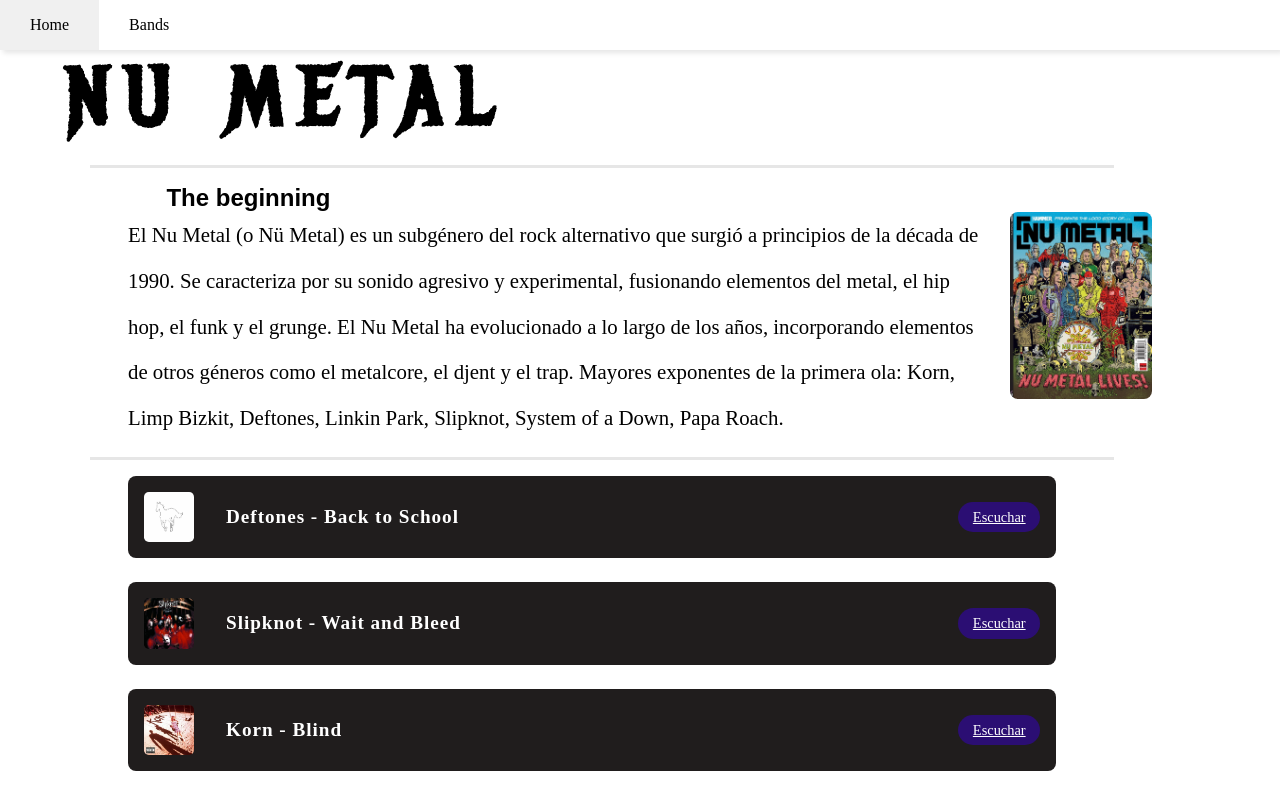
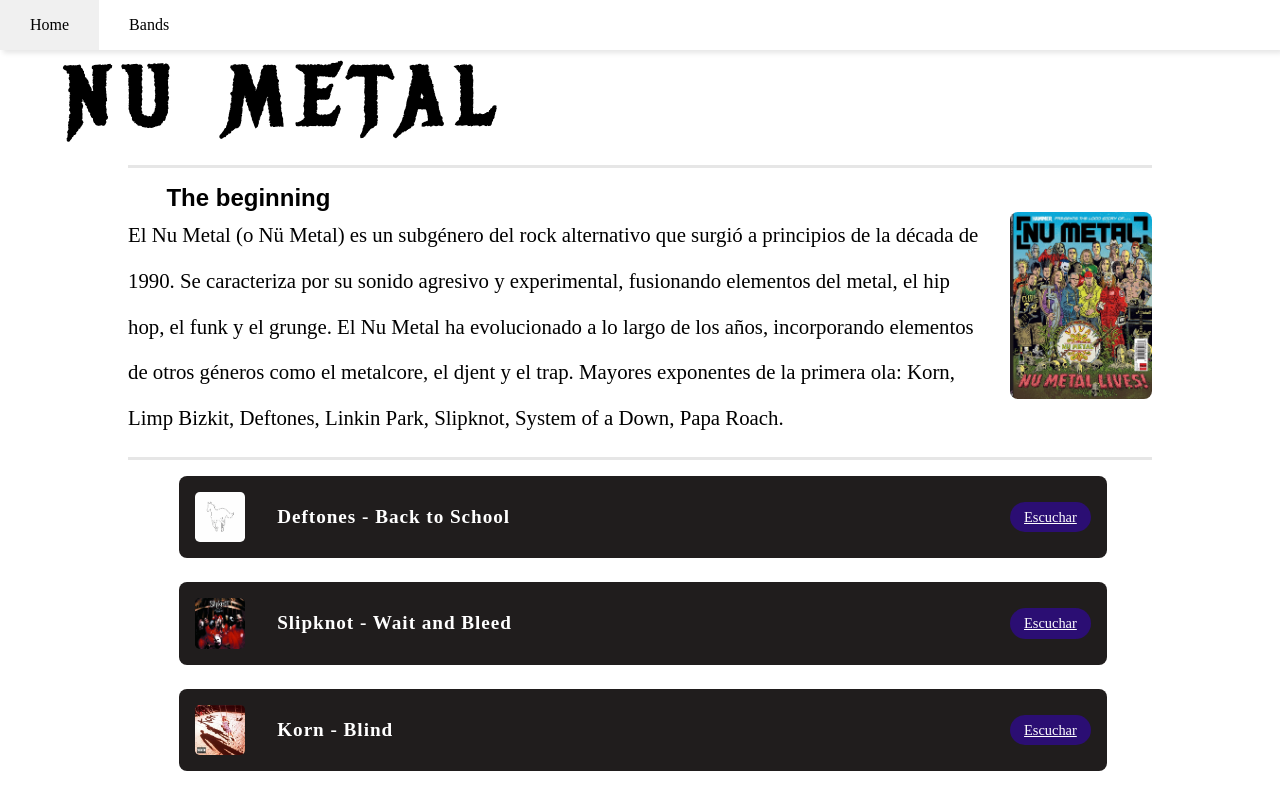
Before and after one commit to diedgo05/Landing-Page---Numetal, an Angular app: page / in a window 1280 px wide. Shown: the top 793 px of the page. Built offline with nearby package versions, Linux system fonts and the light colour scheme; a web font is replaced by a local one.

Commit message:
correcting css from main and songs

```diff
--- a/src/app/home/main/main.component.css
+++ b/src/app/home/main/main.component.css
@@ -22,7 +22,7 @@
     height: 3px;
     background-color: #e6e6e6; /* Línea gris clara */
     margin: 1em 0;
-    margin-left: 7%;
+    margin-left: 10%;
 
   }
 
--- a/src/app/home/songs/songs.component.css
+++ b/src/app/home/songs/songs.component.css
@@ -8,7 +8,7 @@
     justify-content: space-between;
     border-radius: 0.5em;
     margin-bottom: 1.5em; /* Espacio entre tarjetas */
-    margin-left: 10%;
+    margin-left: 14%;
   }
 
   .card img {
```
